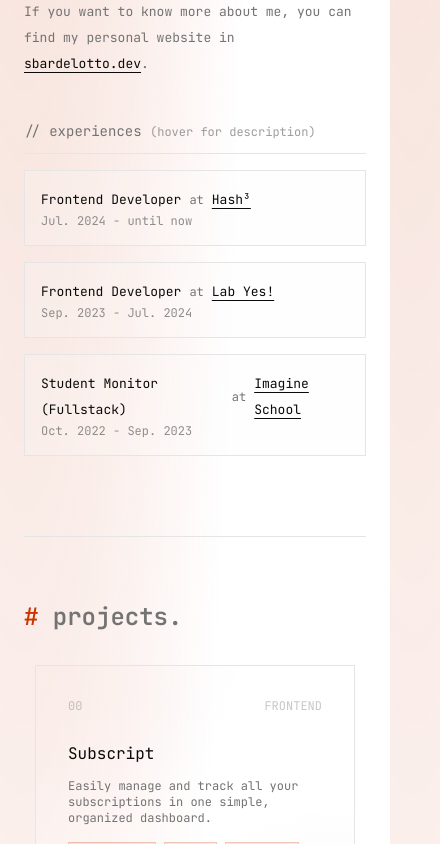
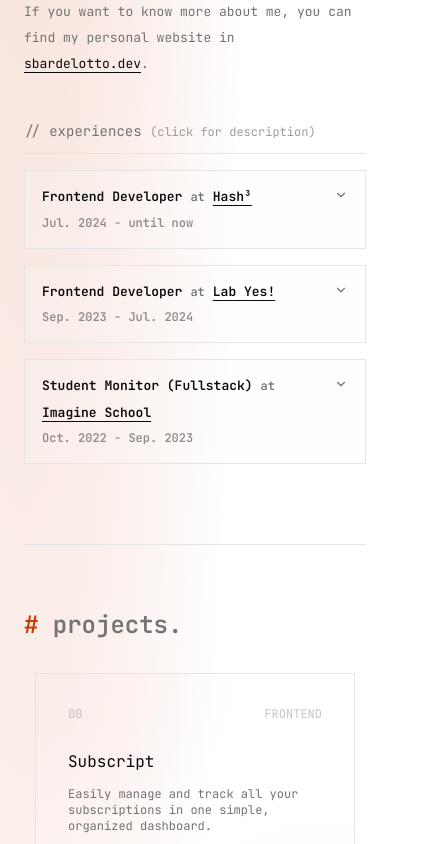
Before and after one commit to cristian-sbardelotto/portfolio, a React (Vite) app: page / in a window 390 px wide. Shown: the part 1100-1944 px from the top of the page, 440 px wide, since content can reach past the window. Built offline with nearby package versions, Linux system fonts and the light colour scheme.

Commit message:
feat: improve responsiveness

```diff
--- a/src/components/experience-card.tsx
+++ b/src/components/experience-card.tsx
@@ -1,7 +1,13 @@
 import { LinkPopover } from './link-popover';
 import { HoverCard, HoverCardTrigger, HoverCardContent } from './ui/hover-card';
+import {
+  AccordionItem,
+  AccordionTrigger,
+  AccordionContent,
+} from './ui/accordion';
 
 interface ExperienceProps {
+  id: string;
   title: string;
   company: {
     name: string;
@@ -11,24 +17,16 @@ interface ExperienceProps {
   description: string;
 }
 
-export function ExperienceCard({
+function ExperienceCardContent({
   title,
   company,
   duration,
-  description,
-}: ExperienceProps) {
+}: Pick<ExperienceProps, 'title' | 'company' | 'duration'>) {
   return (
-    <HoverCard
-      openDelay={0}
-      closeDelay={0}
-    >
-      <HoverCardTrigger asChild>
-        <div className='bg-sidebar/20 border p-4 hover:bg-sidebar/70 hover:scale-[1.02] transition-all group'>
-          <div className='flex items-center gap-2 text-paragraph'>
+    <div className='flex-1 text-left'>
+      <div className='flex items-center gap-2 text-paragraph flex-wrap'>
         <h6>{title}</h6>
-
         <span className='text-muted-foreground text-xs'>at</span>
-
         <LinkPopover
           className='underline hover:text-foreground'
           href={company.url}
@@ -36,18 +34,61 @@ export function ExperienceCard({
           {company.name}
         </LinkPopover>
       </div>
+      <p className='text-muted-foreground text-xs opacity-80 mt-2 lg:mt-0'>
+        {duration}
+      </p>
+    </div>
+  );
+}
 
-          <p className='text-muted-foreground text-xs opacity-80'>{duration}</p>
+export function ExperienceCard({
+  id,
+  title,
+  company,
+  duration,
+  description,
+}: ExperienceProps) {
+  return (
+    <>
+      {/* < lg: accordion */}
+      <AccordionItem
+        value={id}
+        className='lg:hidden bg-sidebar/20 border px-4'
+      >
+        <AccordionTrigger className='py-4 hover:no-underline [&>svg]:ml-2'>
+          <ExperienceCardContent
+            title={title}
+            company={company}
+            duration={duration}
+          />
+        </AccordionTrigger>
+        <AccordionContent className='pb-4 pt-0'>
+          <p className='text-muted-foreground'>{description}</p>
+        </AccordionContent>
+      </AccordionItem>
+
+      {/* >= lg: hover-card */}
+      <HoverCard
+        openDelay={0}
+        closeDelay={0}
+      >
+        <HoverCardTrigger asChild>
+          <div className='hidden lg:block bg-sidebar/20 border p-4 hover:bg-sidebar/70 hover:scale-[1.02] transition-all group'>
+            <ExperienceCardContent
+              title={title}
+              company={company}
+              duration={duration}
+            />
           </div>
         </HoverCardTrigger>
-
         <HoverCardContent
           sideOffset={20}
           side='left'
-        className='max-w-xl w-full shadow-2xl '
+          className='max-w-xl w-full shadow-2xl'
         >
           <p>{description}</p>
         </HoverCardContent>
       </HoverCard>
+    </>
   );
 }
--- a/src/components/sections/about.tsx
+++ b/src/components/sections/about.tsx
@@ -3,6 +3,7 @@ import { LinkPopover } from '../link-popover';
 import { experiences } from '@/constants/experience';
 import { ExperienceCard } from '../experience-card';
 import { SectionTitle } from '../section-title';
+import { Accordion } from '../ui/accordion';
 
 export function About() {
   return (
@@ -43,20 +44,26 @@ export function About() {
         <div className='flex flex-col max-w-md w-full'>
           <h3 className='text-muted-foreground'>
             // experiences{' '}
-            <span className='text-xs text-muted-foreground/70'>
+            <span className='lg:inline hidden text-xs text-muted-foreground/70'>
               (hover for description)
+            </span>
+            <span className='lg:hidden text-xs text-muted-foreground/70'>
+              (click for description)
             </span>
           </h3>
           <Separator className='mt-2 mb-4' />
 
-          <div className='flex flex-col gap-4'>
+          <Accordion
+            type='multiple'
+            className='flex flex-col gap-4'
+          >
             {experiences.map(xp => (
               <ExperienceCard
                 key={xp.id}
                 {...xp}
               />
             ))}
-          </div>
+          </Accordion>
         </div>
       </div>
     </section>
--- a/src/components/sections/contact.tsx
+++ b/src/components/sections/contact.tsx
@@ -6,8 +6,8 @@ export function Contact() {
     <section>
       <SectionTitle className='mb-14'>contact.</SectionTitle>
 
-      <div className='flex items-start gap-8 justify-between'>
-        <div className='flex flex-col gap-8'>
+      <div className='flex items-start gap-2 lg:gap-8 justify-between flex-col lg:flex-row'>
+        <div className='flex flex-col gap-8 lg:order-1 order-2'>
           <p className='max-w-[50ch] text-muted-foreground'>
             feel absolutely free to reach out, i'm always open to new
             connections and opportunities. whether you have a question, a
@@ -45,7 +45,7 @@ export function Contact() {
           </div>
         </div>
 
-        <h2 className='-mt-4 max-w-[16ch] text-5xl leading-[1.2] font-bold mb-2 text-end'>
+        <h2 className='-mt-4 max-w-[16ch] text-3xl lg:text-end lg:text-5xl leading-[1.2] font-bold mb-2 order-1 lg:order-2'>
           i'd love to hear from you.
         </h2>
       </div>
--- a/src/components/sections/footer.tsx
+++ b/src/components/sections/footer.tsx
@@ -3,7 +3,7 @@ import { Button } from '../ui/button';
 
 export function Footer() {
   return (
-    <footer className='border-t border-t-border px-4 py-8 flex items-center justify-center gap-10'>
+    <footer className='border-t border-t-border py-4 px-8 sm:px-4 flex items-center justify-center gap-4 sm:gap-10 flex-col sm:flex-row'>
       <p className='text-center text-xs text-muted-foreground'>
         made with passion by{' '}
         <span className='text-foreground'>cristian sbardelotto</span>.{' '}
@@ -14,7 +14,8 @@ export function Footer() {
         variant='ghost'
         onClick={() => window.scrollTo({ top: 0, behavior: 'smooth' })}
       >
-        back to top <ArrowUpIcon size={14} />
+        <span className='hidden lg:inline'>back to top</span>{' '}
+        <ArrowUpIcon size={14} />
       </Button>
     </footer>
   );
--- a/src/components/sections/skills.tsx
+++ b/src/components/sections/skills.tsx
@@ -6,7 +6,7 @@ export function Skills() {
     <section>
       <SectionTitle className='mb-16'>skills.</SectionTitle>
 
-      <div className='flex flex-wrap gap-[7vw]'>
+      <div className='flex flex-wrap gap-[7vw] sm:justify-start justify-center'>
         {Object.entries(skills).map(([category, skills]) => (
           <div
             key={category}
--- /dev/null
+++ b/src/components/ui/accordion.tsx
@@ -0,0 +1,85 @@
+import * as React from 'react';
+import { Accordion as AccordionPrimitive } from 'radix-ui';
+
+import { cn } from '@/lib/utils';
+import { ChevronDownIcon, ChevronUpIcon } from 'lucide-react';
+
+function Accordion({
+  className,
+  ...props
+}: React.ComponentProps<typeof AccordionPrimitive.Root>) {
+  return (
+    <AccordionPrimitive.Root
+      data-slot='accordion'
+      className={cn('flex w-full flex-col', className)}
+      {...props}
+    />
+  );
+}
+
+function AccordionItem({
+  className,
+  ...props
+}: React.ComponentProps<typeof AccordionPrimitive.Item>) {
+  return (
+    <AccordionPrimitive.Item
+      data-slot='accordion-item'
+      className={cn('not-last:border-b', className)}
+      {...props}
+    />
+  );
+}
+
+function AccordionTrigger({
+  className,
+  children,
+  ...props
+}: React.ComponentProps<typeof AccordionPrimitive.Trigger>) {
+  return (
+    <AccordionPrimitive.Header className='flex'>
+      <AccordionPrimitive.Trigger
+        data-slot='accordion-trigger'
+        className={cn(
+          'group/accordion-trigger relative flex flex-1 items-start justify-between gap-6 rounded-none border border-transparent py-4 text-left text-sm font-semibold transition-all outline-none hover:underline focus-visible:border-ring focus-visible:ring-2 focus-visible:ring-ring/30 disabled:pointer-events-none disabled:opacity-50 **:data-[slot=accordion-trigger-icon]:ml-auto **:data-[slot=accordion-trigger-icon]:size-3.5 **:data-[slot=accordion-trigger-icon]:text-muted-foreground',
+          className,
+        )}
+        {...props}
+      >
+        {children}
+        <ChevronDownIcon
+          data-slot='accordion-trigger-icon'
+          className='pointer-events-none shrink-0 group-aria-expanded/accordion-trigger:hidden'
+        />
+        <ChevronUpIcon
+          data-slot='accordion-trigger-icon'
+          className='pointer-events-none hidden shrink-0 group-aria-expanded/accordion-trigger:inline'
+        />
+      </AccordionPrimitive.Trigger>
+    </AccordionPrimitive.Header>
+  );
+}
+
+function AccordionContent({
+  className,
+  children,
+  ...props
+}: React.ComponentProps<typeof AccordionPrimitive.Content>) {
+  return (
+    <AccordionPrimitive.Content
+      data-slot='accordion-content'
+      className='overflow-hidden text-sm data-open:animate-accordion-down data-closed:animate-accordion-up'
+      {...props}
+    >
+      <div
+        className={cn(
+          'pt-0 pb-4 [&_a]:underline [&_a]:underline-offset-3 [&_a]:hover:text-foreground [&_p:not(:last-child)]:mb-4',
+          className,
+        )}
+      >
+        {children}
+      </div>
+    </AccordionPrimitive.Content>
+  );
+}
+
+export { Accordion, AccordionItem, AccordionTrigger, AccordionContent };
--- a/src/hooks/use-in-view.ts
+++ b/src/hooks/use-in-view.ts
@@ -9,7 +9,11 @@ interface UseInViewOptions {
 export function useInView<T extends HTMLElement = HTMLDivElement>(
   options: UseInViewOptions = {},
 ) {
-  const { threshold = 0.4, rootMargin = '0px', triggerOnce = true } = options;
+  const {
+    threshold = 0.1,
+    rootMargin = '0px 0px -10% 0px',
+    triggerOnce = true,
+  } = options;
   const ref = useRef<T>(null);
   const [isInView, setIsInView] = useState(false);
 
```
Lines whose indentation alone changed are shown as unchanged.
